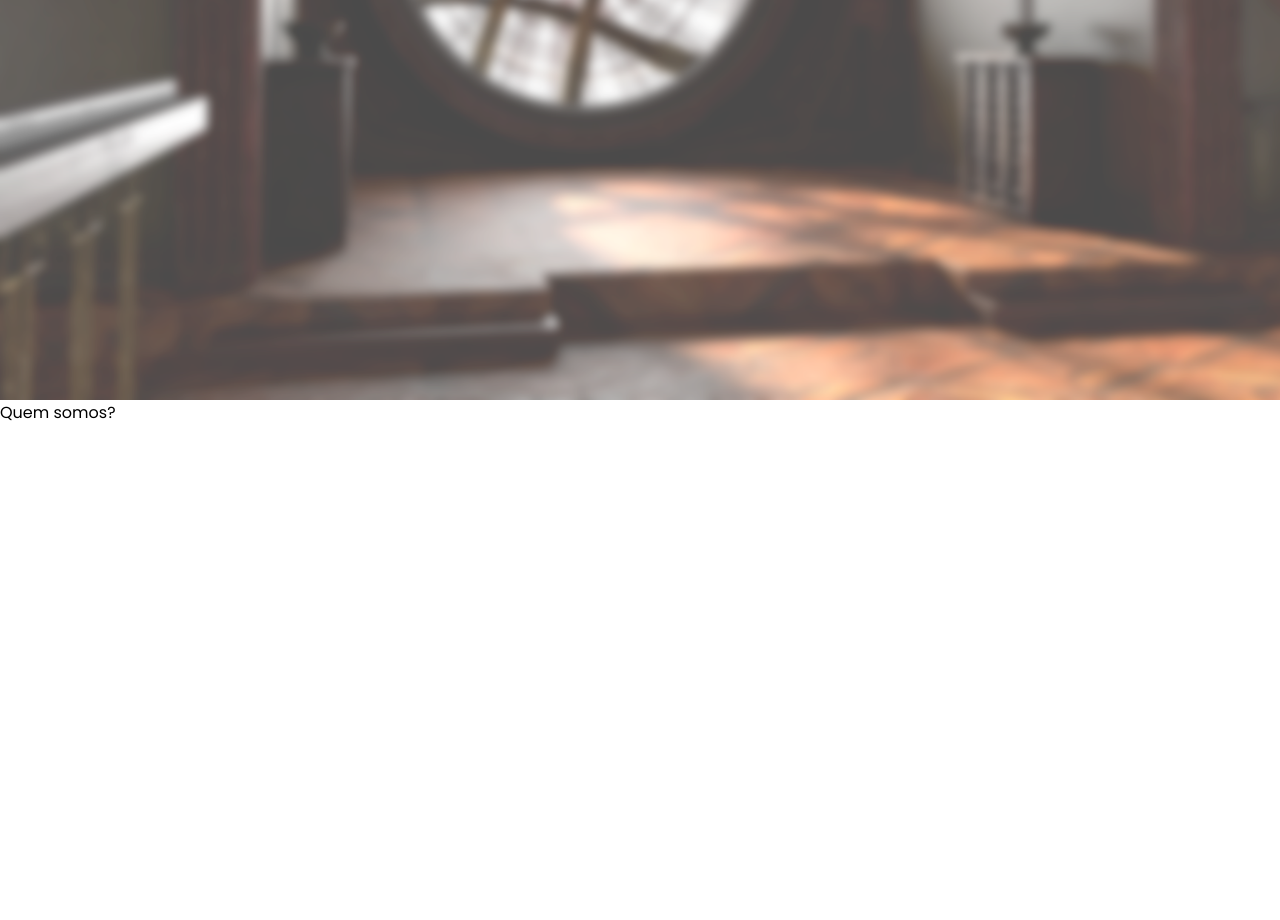
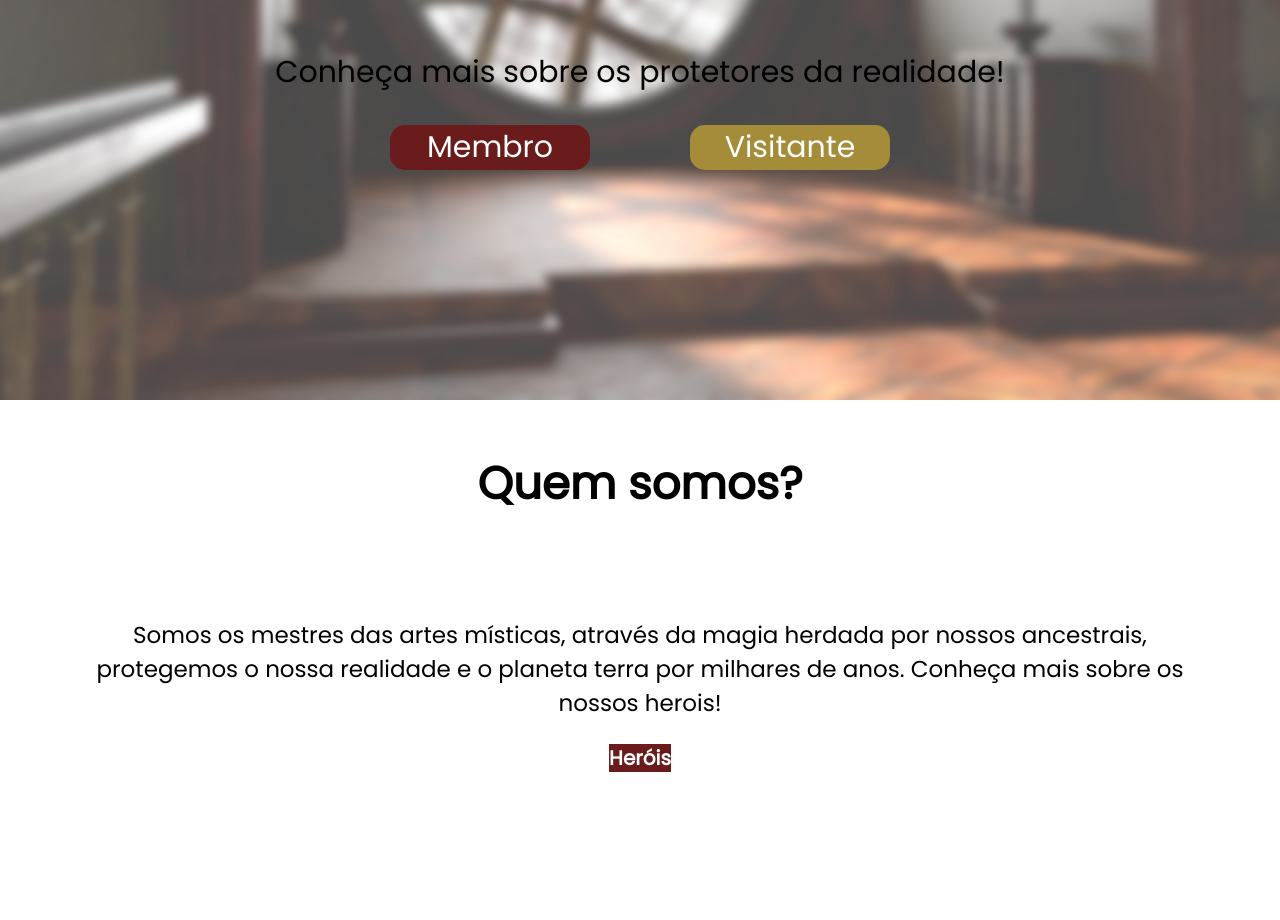
Before and after one commit to JGbarreto/Sanctum-Projeto, a plain HTML site: page Site/index.html in a window 1280 px wide. Shown: the part 400-1320 px from the top of the page. Drawn offline with Linux system fonts and the light colour scheme.

Commit message:
parte do site

```diff
--- a/Site/css/style.css
+++ b/Site/css/style.css
@@ -3,13 +3,16 @@
     --cor-vermelho: #6A1B1B;
 }
 
-/*resetando as margens*/
+/*resetando as margens e configurando o padrão das paginas*/
 
 body {
     margin: 0;
     font-family: 'Poppins', sans-serif;
 }
+a {
+    text-decoration: none;
 
+}
 /*padronizando o container da página*/
 
 .container {
@@ -25,8 +28,12 @@ body {
     background-color: var(--cor-vermelho);
     display: flex;
     justify-content: space-between;
+
+
+}
+
+#header a {
     color: white;
-
 }
 
 
@@ -67,13 +74,56 @@ body {
     background: url('/Imagens/sanctum\ background\ blur.png');
     height:100vh;
     background-size:cover;
-
+    text-align: center;
 
 }
 
 #banner h1 {
+    margin: auto;
+    width: 700px;
+    margin-top: 50px;
     text-align: center;
+    font-size: 60px;
 
+}
+#banner p {
+    margin-top: 100px;
+    font-size: 30px;
+}
+#banner .botoesBanner  {
+    margin: auto;
+    width: 500px;
+    font-size: 30px;
+    display: flex;
+    justify-content: space-between;
+
+}
+
+.botaoVermelho {
+    background-color: var(--cor-vermelho);
+    color: white;
+}
+
+.botaoDourado {
+    background-color: var(--cor-dourado);
+    color: white;
+}
+
+#elementosBanner a {
+
+    width: 200px;
+    border-radius: 15px;
+
+}
+
+#banner .botaoDourado:hover {
+    background-color: #7a630e;
+    transition: 0.5s;
+}
+
+#banner .botaoVermelho:hover {
+    background-color: #440e0e;
+    transition: 0.5s;
 }
 
 
@@ -81,7 +131,24 @@ body {
 
 
 /*primeira parte*/
-#fr1 {
-    height: 520px;
+#sobre {
+    height: 450px;
+    text-align: center;
+}
+
+#sobre h1 {
+    margin-top: 50px;
+
+    font-size: 45px;
+}
+
+#sobre p {
+    margin-top: 100px;
+    font-size: 23px;
+}
+
+#botaoHerois {
+    font-size:20px;
+    font-weight: bold;
 
 }
--- a/Site/index.html
+++ b/Site/index.html
@@ -21,24 +21,43 @@
                 <div id="elementosHeader">
                     <img src="Imagens/Logo Branco.png" alt="">
                     <ul>
-                        <li>Heróis</li>
-                        <li>Conheça o Sanctum</li>
-                        <li>Eventos</li>
+                        <a href="">
+                            <li>Heróis</li>
+                        </a>
+                        <a href="">
+                            <li>Conheça o Sanctum</li>
+                        </a>
+                        <a href="">
+                            <li>Eventos</li>
+                        </a>
 
                     </ul>
-                    <span id="areaMagos">Area dos Magos</span>
+                    <a href=""><span id="areaMagos">Area dos Magos</span></a>
                 </div>
             </div>
             <div class="detalheHeader"></div>
         </div>
+        <div id="elementosBanner">
+            <div class="container">
+                <h1>BEM VINDO(A) AO SANCTUM SANTORUM</h1>
 
-            <div class="container">
-            <h1>BEM VINDO(A) AO SANCTUM SANTORUM</h1>
+                <p>Conheça mais sobre os protetores da realidade!</p>
+                <div class="botoesBanner"><a class="botaoVermelho" href="">Membro</a><a class="botaoDourado"
+                        href="">Visitante</a></div>
+
             </div>
+        </div>
+    </div>
+    <div id="sobre">
+        <div class="container">
+            <h1> Quem somos?</h1>
 
-    </div>
-    <div id="fr1">
-        Quem somos?
+            <p>Somos os mestres das artes místicas, através da magia herdada por nossos ancestrais,
+                protegemos o nossa realidade e o planeta terra por milhares de anos.
+                Conheça mais sobre os nossos herois!</p>
+
+                <a id="botaoHerois" class="botaoVermelho" href="">Heróis</a>
+        </div>
     </div>
 </body>
 
```
